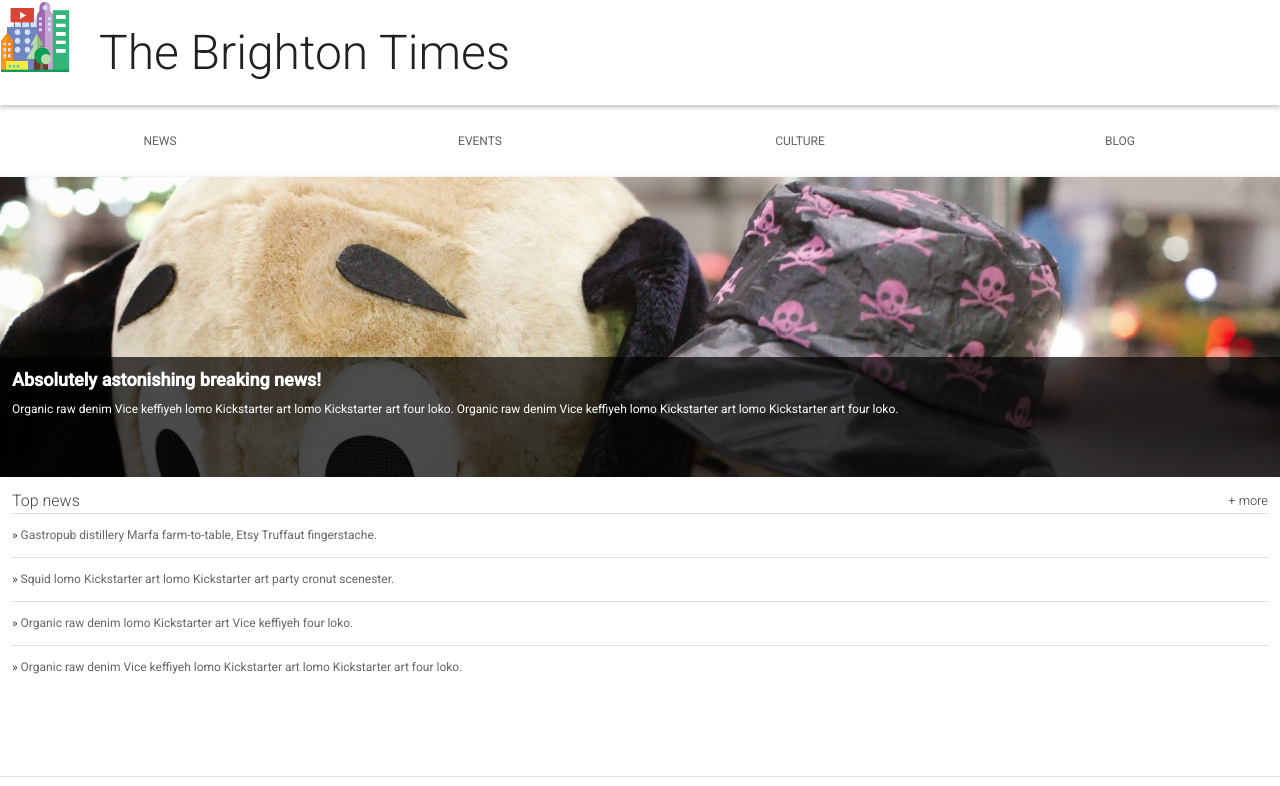
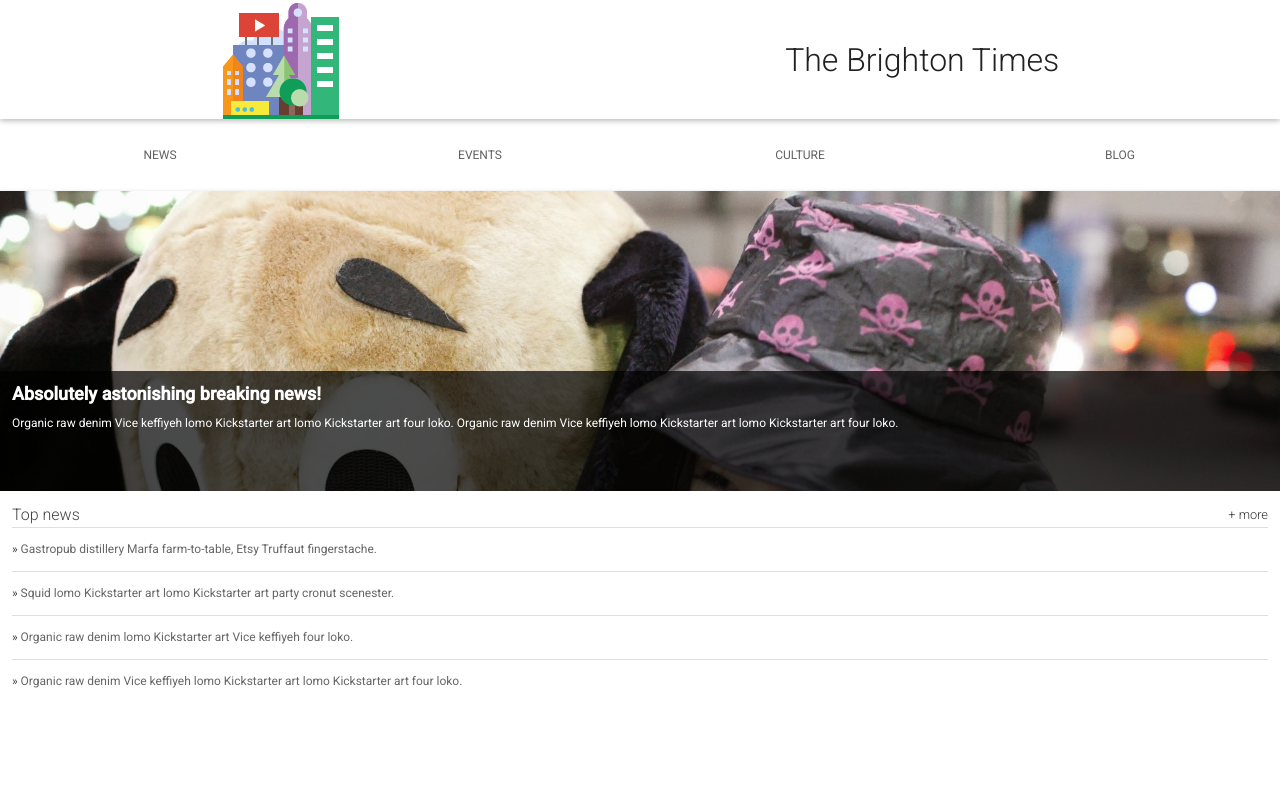
Before and after one commit to fsarachu/responsive-fundamentals, a plain HTML site: page Part 1/Final/index.html in a window 1280 px wide. Shown: the top 786 px of the page. Drawn offline with Linux system fonts and the light colour scheme.

Commit message:
Flex layout on title bar. Flexbox rules!

```diff
--- a/Part 1/Final/main.css
+++ b/Part 1/Final/main.css
@@ -53,23 +53,22 @@ ul {
 
 .header__inner {
   width: 100%;
-  margin-left: auto;
-  margin-right: auto;
+  margin: 0;
+  display: flex;
+  justify-content: space-around;
+  align-items: center;
 }
 
 .header__logo {
-  display: inline-block;
-  width: 72px;
-  height: 72px;
-  margin-right: 1em;
-  vertical-align: top;
+  flex: 0 0 72px;
+  margin: 0;
 }
 
 .header__title {
+  margin: 0;
+  text-align: center;
   font-weight: 300;
-  font-size: 4em;
-  margin: 0.5em 0.25em;
-  display: inline-block;
+  font-size: 2rem;
   color: #212121;
 }
 
```
